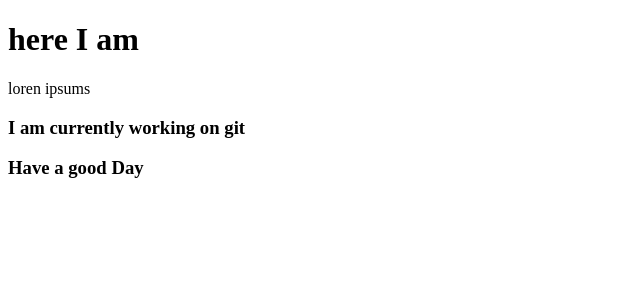
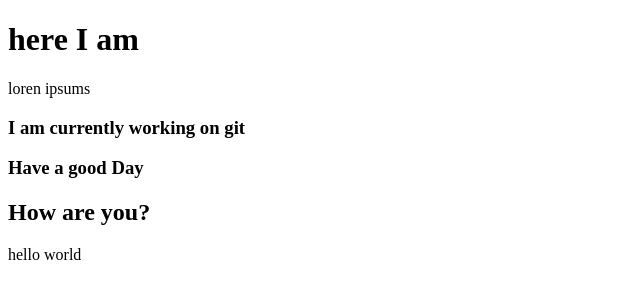
Before and after one commit to rishavkumarappfoster/practice-on-git, a plain HTML site: page testing on git/index.html in a window 1280 px wide. Shown: the whole page, without its empty margins (0-640 px from the left). Drawn offline with Linux system fonts and the light colour scheme.

Commit message:
add a hello world message

```diff
--- a/testing on git/index.html
+++ b/testing on git/index.html
@@ -12,6 +12,8 @@
     <p>loren ipsums</p>
     <h3>I am currently working on git</h3>
     <h3>Have a good Day</h3>
+    <h2>How are you?</h2>
+    <p>hello world</p>
    </div>
 </body>
 </html>
```
